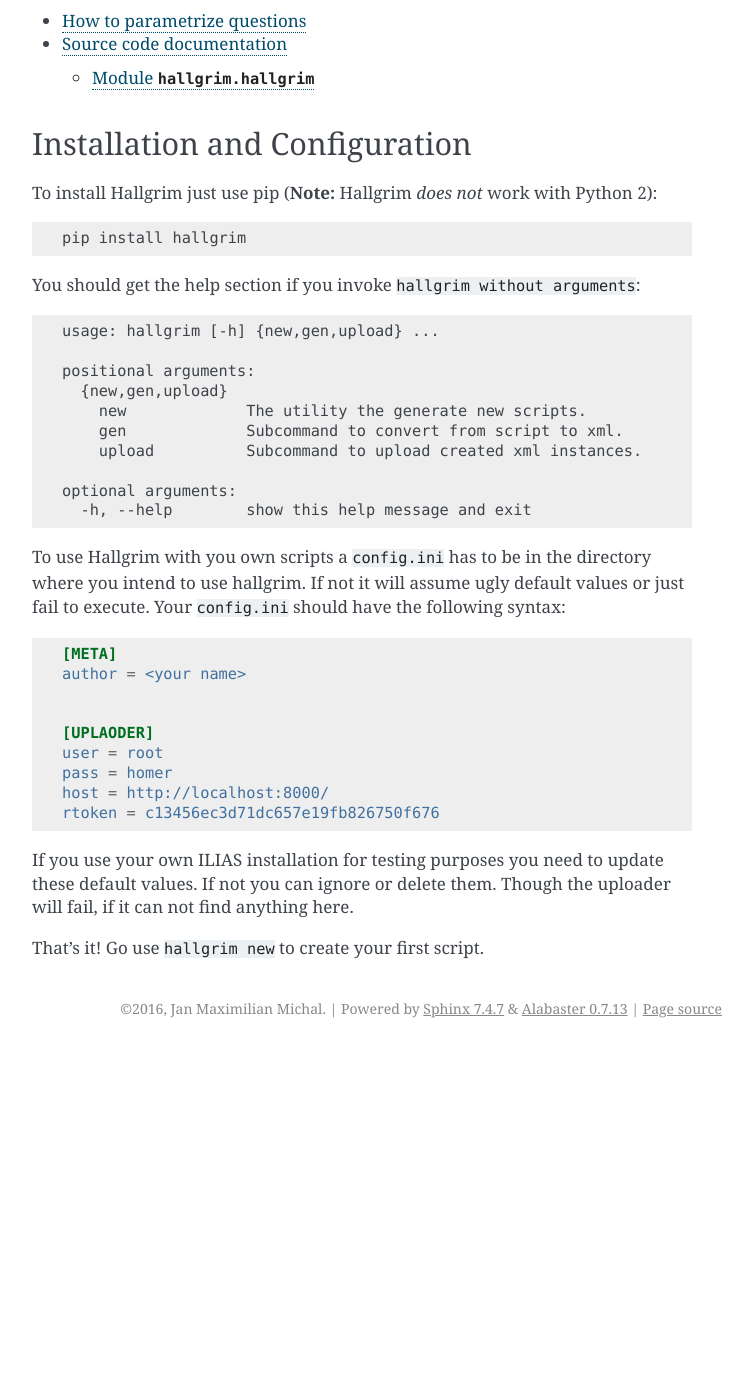
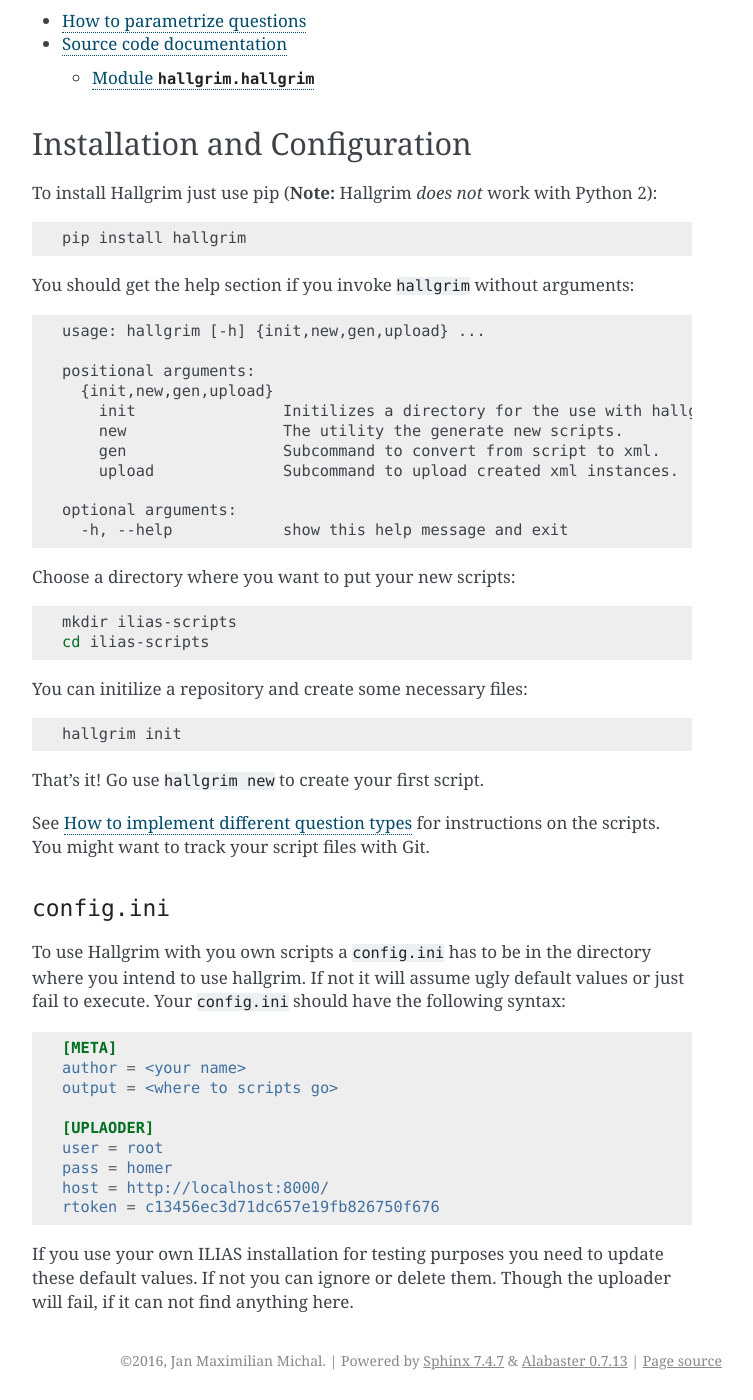
Before and after one commit to janmax/Hallgrim, a Sphinx documentation site: the page built from docs/index.rst, in a window 1280 px wide and 1400 px high, scrolled down 802 px. Shown: the whole window, without its empty margins (388-1141 px from the left). Built offline with Sphinx 7.4.7, drawn with Linux system fonts in a browser that asks for light colours; before the commit the page ends 1850 px from its top, so only the background shows below that.

```diff
--- a/docs/index.rst
+++ b/docs/index.rst
@@ -31,20 +31,42 @@
 
     pip install hallgrim
 
-You should get the help section if you invoke ``hallgrim without arguments``:
+You should get the help section if you invoke ``hallgrim`` without arguments:
 
 .. code-block:: text
 
-    usage: hallgrim [-h] {new,gen,upload} ...
+    usage: hallgrim [-h] {init,new,gen,upload} ...
 
     positional arguments:
-      {new,gen,upload}
-        new             The utility the generate new scripts.
-        gen             Subcommand to convert from script to xml.
-        upload          Subcommand to upload created xml instances.
+      {init,new,gen,upload}
+        init                Initilizes a directory for the use with hallgrim
+        new                 The utility the generate new scripts.
+        gen                 Subcommand to convert from script to xml.
+        upload              Subcommand to upload created xml instances.
 
     optional arguments:
-      -h, --help        show this help message and exit
+      -h, --help            show this help message and exit
+
+Choose a directory where you want to put your new scripts:
+
+.. code-block:: bash
+
+    mkdir ilias-scripts
+    cd ilias-scripts
+
+You can initilize a repository and create some necessary files:
+
+.. code-block:: bash
+
+    hallgrim init
+
+That's it! Go use ``hallgrim new`` to create your first script.
+
+See :ref:`How to implement different question types` for instructions on the
+scripts. You might want to track your script files with Git.
+
+``config.ini``
+^^^^^^^^^^^^^^
 
 To use Hallgrim with you own scripts a ``config.ini`` has to be in the directory
 where you intend to use hallgrim. If not it will assume ugly default values or
@@ -54,7 +76,7 @@
 
     [META]
     author = <your name>
-
+    output = <where to scripts go>
 
     [UPLAODER]
     user = root
--- a/hallgrim/__init__.py
+++ b/hallgrim/__init__.py
@@ -1,6 +1,6 @@
 
 __title__ = 'hallgrim'
-__version__ = '0.3.4'
+__version__ = '0.3.6'
 __author__ = 'Jan Maximilian Michal'
 __license__ = 'MIT'
 __copyright__ = 'Copyright 2016 Jan Maximilian Michal'
```
Also changed, not shown: other parts of docs/index.rst (+0 -2 lines), README.md (+1 -1 lines), 3 other files.
